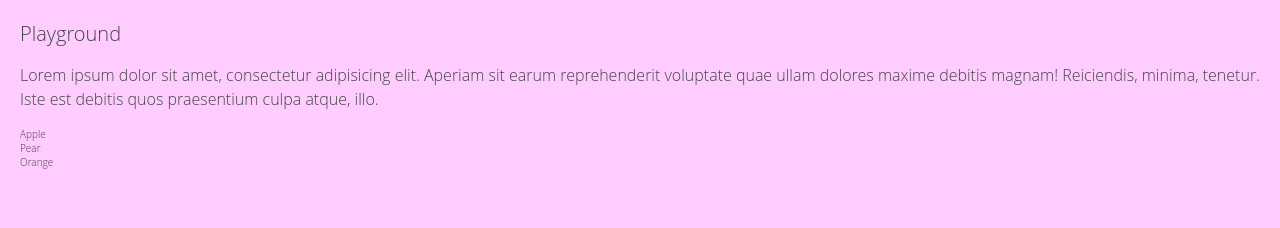
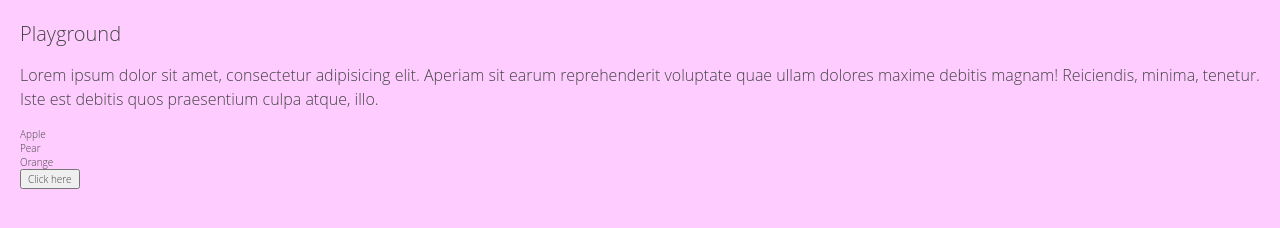
Before and after one commit to adamgonzls/playground, a website: page public/index.html in a window 1280 px wide. Drawn offline with nearby package versions, Linux system fonts and the light colour scheme; files that its build step writes are made by us from their sources.

Commit message:
add button

```diff
--- a/public/index.html
+++ b/public/index.html
@@ -14,6 +14,7 @@
     <div class="fruit">Apple</div>
     <div class="fruit">Pear</div>
     <div class="fruit">Orange</div>
+    <button id="button">Click here</button>
   </main>
   <script src="index.js"></script>
 </body>
```
